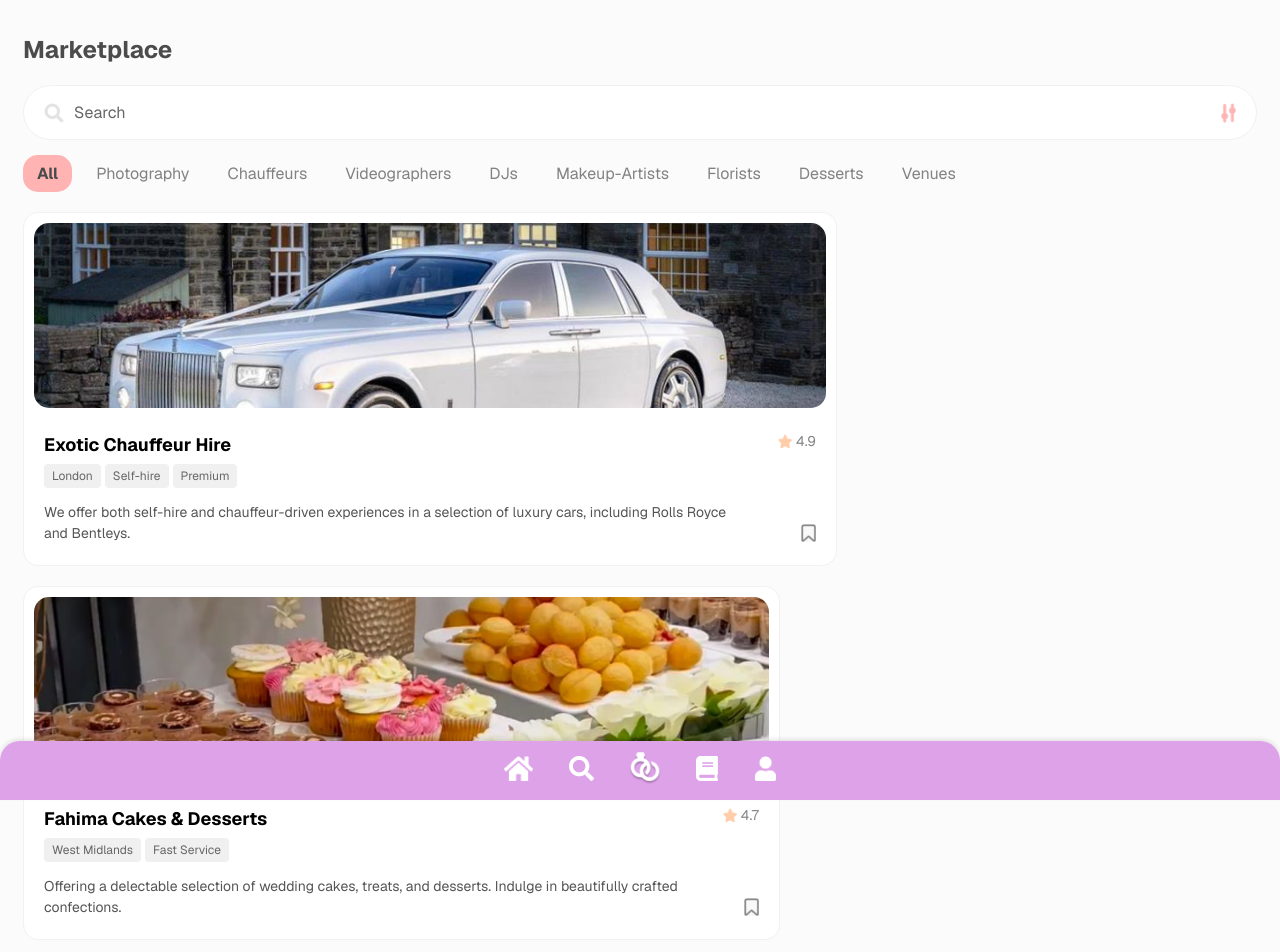
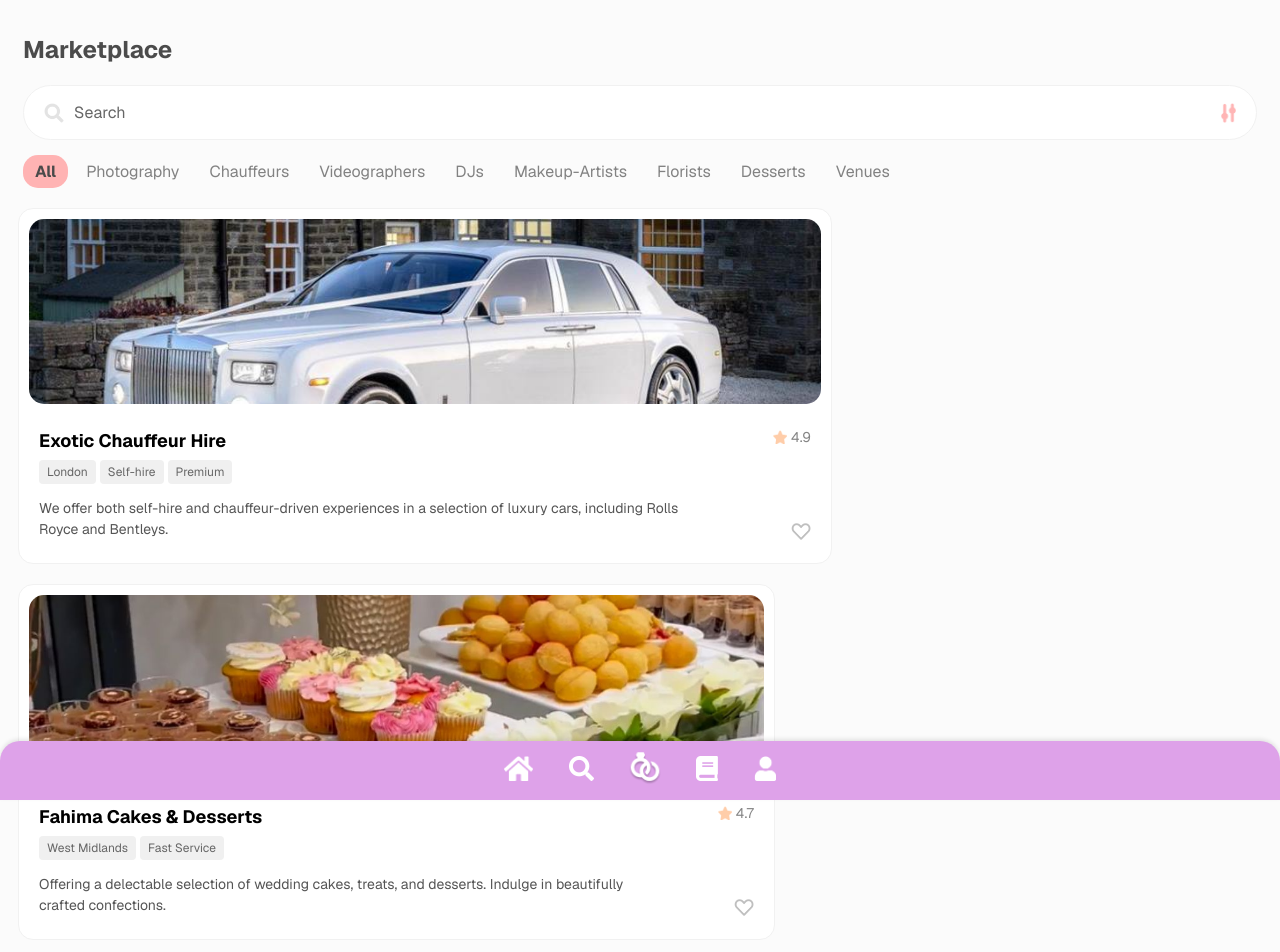
Before and after one commit to sb-haz/mwm-frontend, a Next.js app: page /marketplace in a window 1280 px wide. Shown: the top 952 px of the page. Built offline with nearby package versions, Linux system fonts and the light colour scheme.

Commit message:
adjust design

```diff
--- a/app/marketplace/page.tsx
+++ b/app/marketplace/page.tsx
@@ -10,6 +10,7 @@ export default async function Marketplace() {
 
     return (
         <div className="container">
+            <div className="inner-container">
                 <h1 className="page-heading">Marketplace</h1>
                 <div className="marketplace-search-bar">
                     <div className="search-left">
@@ -32,6 +33,7 @@ export default async function Marketplace() {
                     <div className="category-item">Desserts</div>
                     <div className="category-item">Venues</div>
                 </div>
+            </div>
 
             <div className="services-container">
                 {/* Service 1 */}
@@ -53,7 +55,7 @@ export default async function Marketplace() {
                             </div>
                             <p className="service-description">We offer both self-hire and chauffeur-driven experiences in a selection of luxury cars, including Rolls Royce and Bentleys.</p>
                             <button className="favorite-button marketplace">
-                                <img src="save-icon.png" alt="Favorite" className="favorite-icon" />
+                                <img src="heart-empty.png" alt="Favorite" className="favorite-icon" />
                             </button>
                         </div>
                     </div>
@@ -76,7 +78,7 @@ export default async function Marketplace() {
                             </div>
                             <p className="service-description">Offering a delectable selection of wedding cakes, treats, and desserts. Indulge in beautifully crafted confections.</p>
                             <button className="favorite-button marketplace">
-                                <img src="save-icon.png" alt="Favorite" className="favorite-icon" />
+                                <img src="heart-empty.png" alt="Favorite" className="favorite-icon" />
                             </button>
                         </div>
                     </div>
@@ -99,7 +101,7 @@ export default async function Marketplace() {
                             </div>
                             <p className="service-description">360 cameras to capture every angle of your special day. Experience immersive wedding moments with high-quality.</p>
                             <button className="favorite-button marketplace">
-                                <img src="save-icon.png" alt="Favorite" className="favorite-icon" />
+                                <img src="heart-empty.png" alt="Favorite" className="favorite-icon" />
                             </button>
                         </div>
                     </div>
--- a/app/styles/categories.css
+++ b/app/styles/categories.css
@@ -6,8 +6,8 @@
 }
 
 .category-item {
-    padding: 8px 14px;
-    margin-right: 10px;
+    padding: 6px 12px;
+    margin-right: 6px;
     border-radius: 15px;
     cursor: pointer;
     font-size: 16px;
--- a/app/styles/services.css
+++ b/app/styles/services.css
@@ -29,6 +29,7 @@
 /* Main details for service */
 .service-details {
     padding: 10px;
+    padding-bottom: 12px;
 }
 
 /* Left: heading desc, Right: ratings */
@@ -81,7 +82,7 @@
     font-size: 14px;
     color: #555;
     line-height: 1.5;
-    width: 90%;
+    width: 85%;
     margin-bottom: 1px;
 }
 
@@ -182,7 +183,7 @@
 }
 
 .favorite-icon {
-    width: 15px;
+    width: 20px;
     height: auto;
     opacity: 50%;
 }
--- a/app/styles/styles.css
+++ b/app/styles/styles.css
@@ -18,9 +18,14 @@ a {
 
 .container {
     padding-top: 10px;
-    padding-left: 15px;
-    padding-right: 15px;
+    padding-left: 10px;
+    padding-right: 10px;
     padding-bottom: 20px;
+}
+
+.inner-container {
+    padding-left: 5px;
+    padding-right: 5px;
 }
 
 /* Remove later, empty bottom space */
```
Lines whose indentation alone changed are shown as unchanged.
